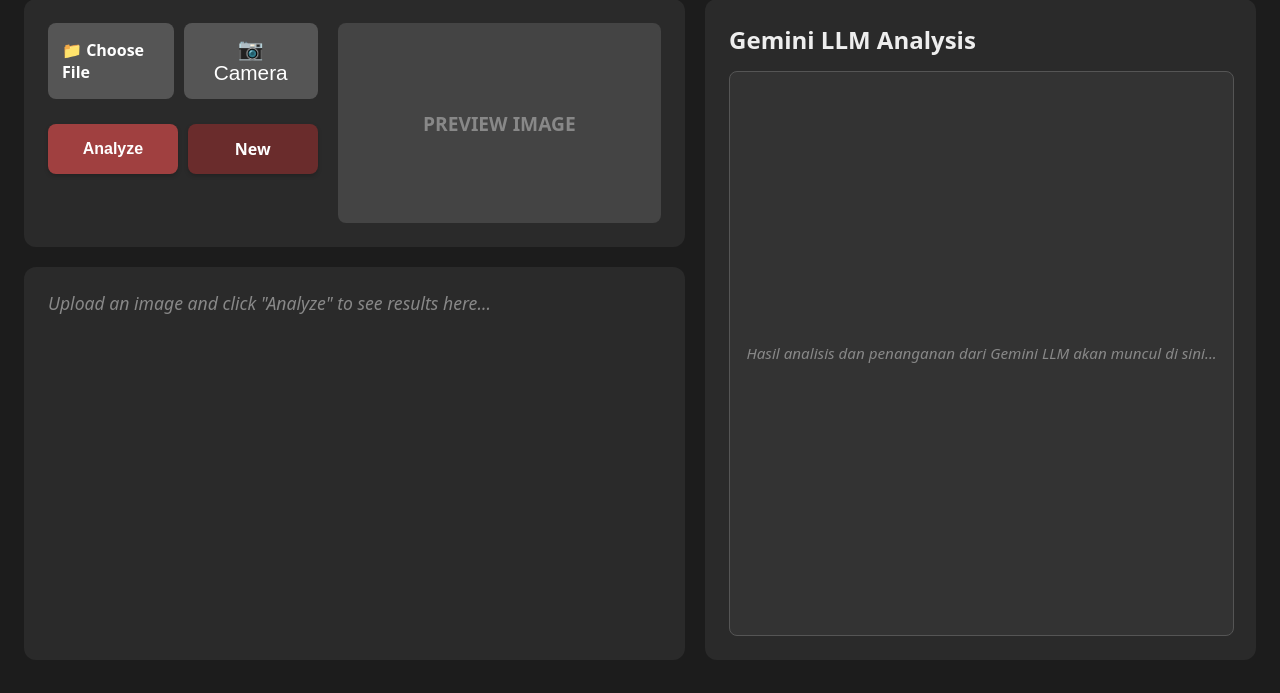
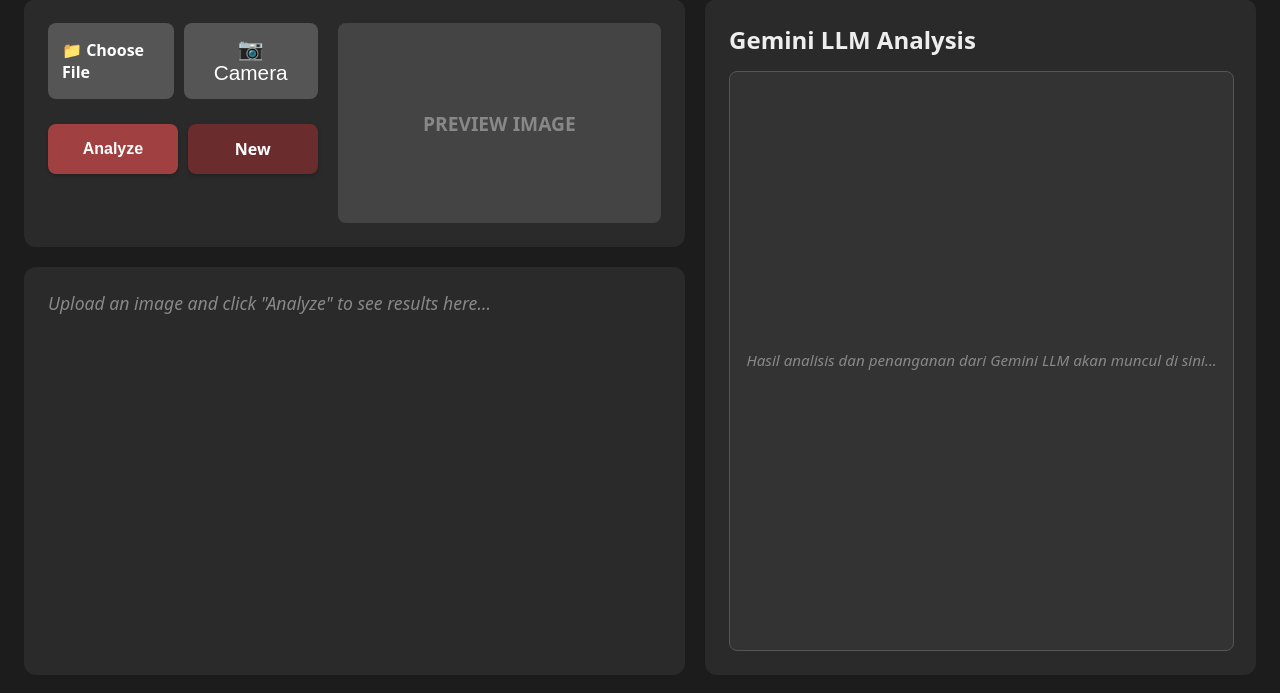
Before and after one commit to angelikaMn/woundai, a Flask app: page / in a window 1280 px wide. Shown: the part 107-800 px from the top of the page. Run offline with Flask 3, Linux system fonts and the light colour scheme; parts of the project's set-up code (start-up, migrations or seed data) failed here and were passed over.

Commit message:
layout size

```diff
--- a/static/styles.css
+++ b/static/styles.css
@@ -302,8 +302,14 @@
 
     /* --- 2. Result Box (Bottom-Left) --- */
     #result-box {
-      height: 345px;
-      max-height: 345px;
+      /* Use viewport-relative units so the box scales responsively.
+         32vh is approximately 345px on a 1080px-tall screen. We also
+         provide a max and a min so the box stays usable on very large
+         or very small screens. Tweak the vh value if you want a
+         different target height. */
+      height: 45vh;
+      max-height: 50vh;
+      min-height: 220px;
       overflow-y: auto;
       overflow-x: hidden;
     }
@@ -401,7 +407,7 @@
     /* --- 3. Gemini Box (Right) --- */
     #gemini-box {
       height: 100%;
-      max-height: 613px;
+      max-height: 650px;
       display: flex;
       flex-direction: column;
       overflow: hidden; /* Prevent overflow from card */
@@ -437,8 +443,11 @@
     .gemini-content {
       width: calc(100% - 32px); /* Account for margin */
       flex: 1 1 auto; /* Allow to grow and shrink */
-      min-height: 400px;
-      max-height: 650px; /* Fixed max height to prevent page scroll */
+      /* Default (mobile / small screens): keep a comfortable min height
+         and allow the block to grow naturally. Desktop-specific sizing
+         is applied in the media query below so the layout matches the
+         result box on desktop viewports. */
+      min-height: 220px;
       background: #333333;
       color: #eeeeee;
       border: 1px solid #555555;
@@ -451,6 +460,22 @@
       overflow-x: hidden; /* Hide horizontal overflow */
       white-space: pre-wrap;
       word-wrap: break-word; /* Break long words */
+    }
+
+    /* Desktop: make gemini-content follow the result-box height and
+       never extend past the viewport minus 20px bottom padding. This
+       ensures a fixed/responsive layout on desktop while preserving
+       natural behavior on mobile. */
+    @media (min-width: 901px) {
+      .gemini-content {
+        /* Match the result-box target height */
+        height: 45vh;
+        /* Prevent the box from extending beyond the viewport minus
+           a fixed 20px bottom gap */
+        max-height: calc(100vh - 20px);
+        /* Keep a usable minimum on narrow desktop windows */
+        min-height: 300px;
+      }
     }
 
     /* Custom scrollbar for Gemini content */
```
Also changed, not shown: static/outputs/heatmap_dc961c610e4348d0a525556ffc11c34e.png (added), static/outputs/overlay_166bf07678b94fa6aea3b80adb33459c.png (added), static/uploads/input_cb278c695cd7464d877f9c2beb3f7217.jpeg (added), static/uploads/input_e1b1bd1e630c4cd885dfab47d285b8c9.jpeg (added).
